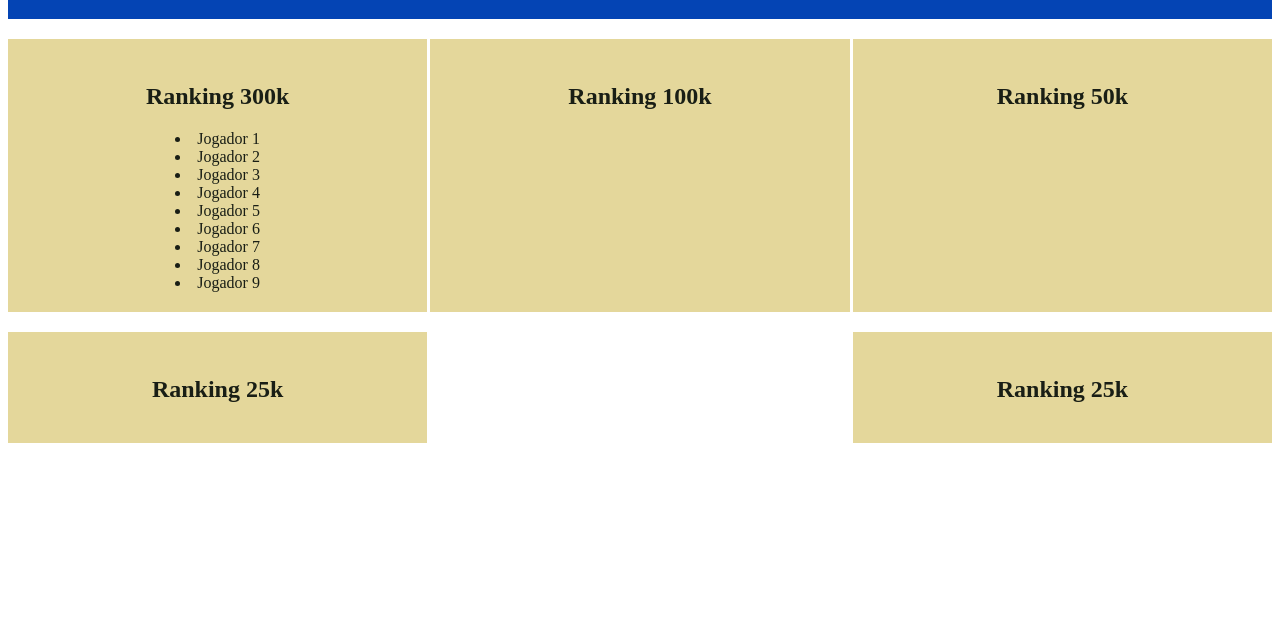
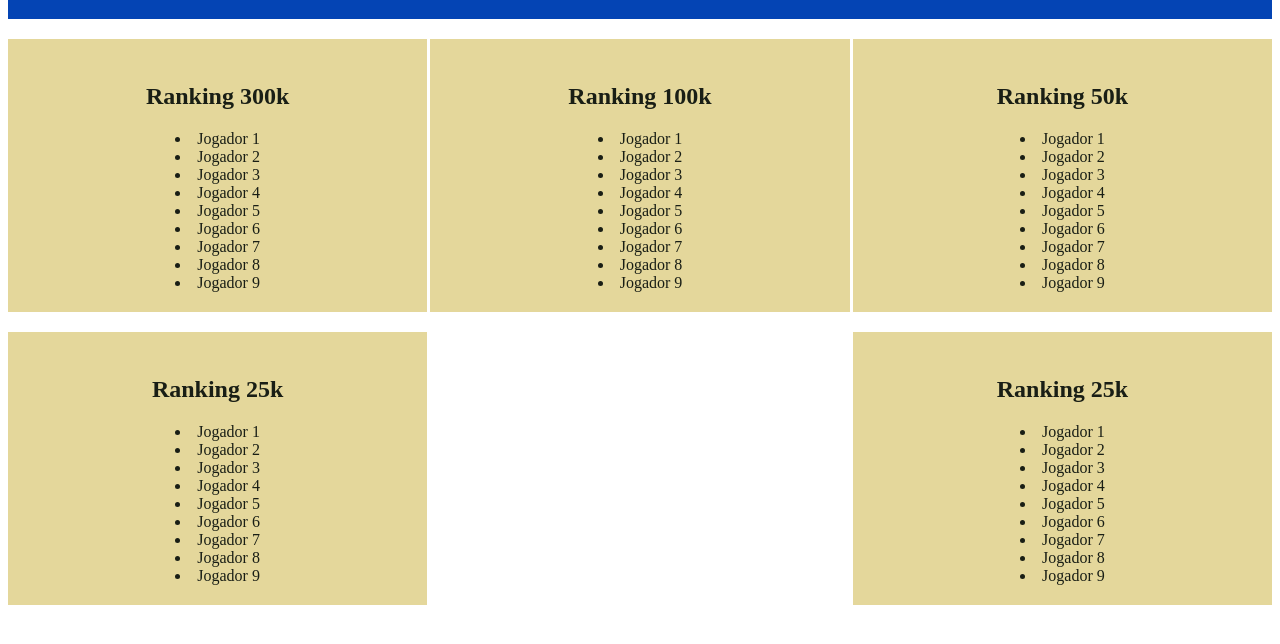
Before and after one commit to saulorosar/lbc, a plain HTML site: page index.html in a window 1280 px wide. Shown: the part 166-810 px from the top of the page. Drawn offline with Linux system fonts and the light colour scheme.

Commit message:
Update index.html

```diff
--- a/index.html
+++ b/index.html
@@ -60,19 +60,51 @@
     </div>
     <div class="ranking-box">
       <h3 class="ranking-title">Ranking 100k</h3>
-      <!-- Adicione aqui o conteúdo do ranking 100k -->
+      <li>Jogador 1</li>
+      <li>Jogador 2</li>
+      <li>Jogador 3</li>
+      <li>Jogador 4</li>
+      <li>Jogador 5</li>
+      <li>Jogador 6</li>
+      <li>Jogador 7</li>
+      <li>Jogador 8</li>
+      <li>Jogador 9</li>
     </div>
     <div class="ranking-box">
       <h3 class="ranking-title">Ranking 50k</h3>
-      <!-- Adicione aqui o conteúdo do ranking 50k -->
+      <li>Jogador 1</li>
+      <li>Jogador 2</li>
+      <li>Jogador 3</li>
+      <li>Jogador 4</li>
+      <li>Jogador 5</li>
+      <li>Jogador 6</li>
+      <li>Jogador 7</li>
+      <li>Jogador 8</li>
+      <li>Jogador 9</li>
     </div>
     <div class="ranking-box">
       <h3 class="ranking-title">Ranking 25k</h3>
-      <!-- Adicione aqui o conteúdo do ranking 25k -->
+      <li>Jogador 1</li>
+      <li>Jogador 2</li>
+      <li>Jogador 3</li>
+      <li>Jogador 4</li>
+      <li>Jogador 5</li>
+      <li>Jogador 6</li>
+      <li>Jogador 7</li>
+      <li>Jogador 8</li>
+      <li>Jogador 9</li>
     </div>
     <div class="ranking-box">
       <h3 class="ranking-title">Ranking 25k</h3>
-      <!-- Adicione aqui o conteúdo do ranking 25k -->
+      <li>Jogador 1</li>
+      <li>Jogador 2</li>
+      <li>Jogador 3</li>
+      <li>Jogador 4</li>
+      <li>Jogador 5</li>
+      <li>Jogador 6</li>
+      <li>Jogador 7</li>
+      <li>Jogador 8</li>
+      <li>Jogador 9</li>
     </div>
   </div>
 </body>
```
